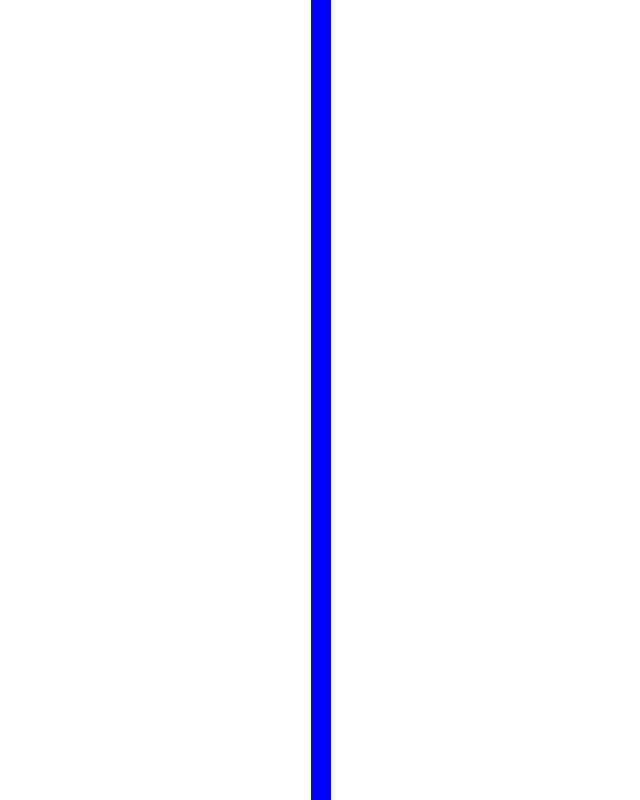
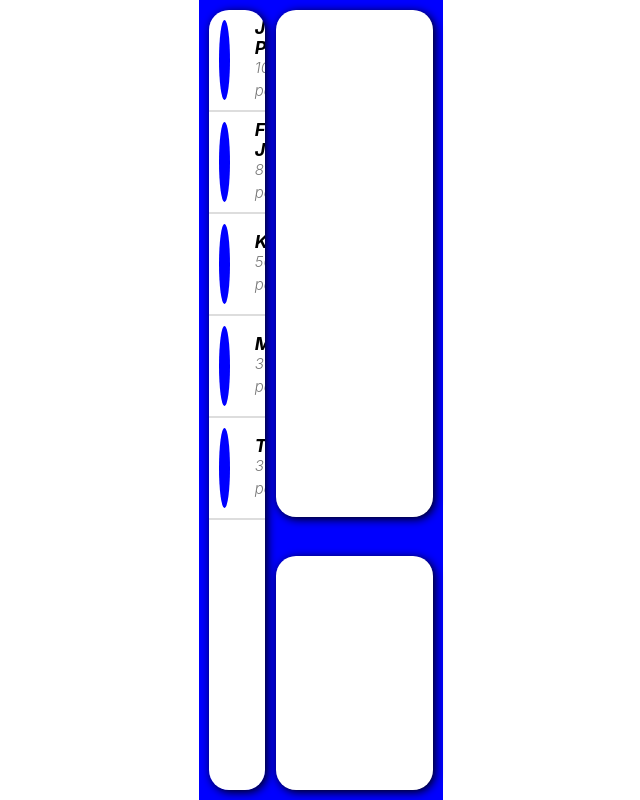
Before and after one commit to joaopaulopereirarezendesesi/HangmanGame, a React (Vite) app in the folder frontend/: page / in a window 1280 px wide. Shown: the whole page, without its empty margins (319-959 px from the left). Built offline with nearby package versions, Linux system fonts and the light colour scheme.

Commit message:
editando front react

```diff
--- a/frontend/src/App.css
+++ b/frontend/src/App.css
@@ -45,6 +45,7 @@ main .game .chat {
 
 main .game .players {
   grid-area: players;
+  overflow: auto;
 }
 
 main .game .word {
--- a/frontend/src/App.jsx
+++ b/frontend/src/App.jsx
@@ -1,10 +1,23 @@
 import "./App.css";
+import Players from "./components/players";
 
 function App() {
+  const jogadores = [
+    { nome: "João Paulo", pontos: 100 },
+    { nome: "Felipe José", pontos: 80 },
+    { nome: "Kauan", pontos: 50 },
+    { nome: "Matheus", pontos: 30 },
+    { nome: "Thayna", pontos: 30 },
+  ];
+
   return (
     <main>
       <section className="game">
-        <div className="players"></div>
+        <div className="players">
+          {jogadores.map((jogador, index) => (
+            <Players key={index} nome={jogador.nome} pontos={jogador.pontos} />
+          ))}
+        </div>
 
         <div className="word"></div>
         <div className="chat"></div>
--- /dev/null
+++ b/frontend/src/components/Players.jsx
@@ -0,0 +1,15 @@
+import styles from "./Players.module.css";
+
+function Players({ nome, pontos }) {
+  return (
+    <div className={styles.player}>
+      <span></span>
+      <div className={styles.contentplayer}>
+        <h1>{nome}</h1>
+        <p>{pontos} pontos</p>
+      </div>
+    </div>
+  );
+}
+
+export default Players;
--- /dev/null
+++ b/frontend/src/components/Players.module.css
@@ -0,0 +1,46 @@
+* {
+  box-sizing: border-box;
+  margin: 0;
+  padding: 0;
+}
+
+.player {
+  display: flex;
+  width: 100%;
+  min-height: 80px;
+  background-color: #fff;
+  border: none;
+  border-bottom: 2px solid #ddd;
+  padding: 10px;
+
+  & span {
+    display: block;
+    width: 80px;
+    height: 80px;
+    background-color: blue;
+    border-radius: 50%;
+  }
+
+  & .contentplayer {
+    display: flex;
+    justify-content: center;
+    flex-direction: column;
+    width: 70%;
+    height: 80px;
+    padding-left: 25px;
+
+    & h1 {
+      color: #000;
+      font-weight: 700;
+      font-size: 18px;
+      font-style: italic;
+    }
+
+    & p {
+      color: #7a7a7a;
+      font-weight: 300;
+      font-size: 15px;
+      font-style: italic;
+    }
+  }
+}
```
Also changed, not shown: frontend/public/persona.jpg (added).
